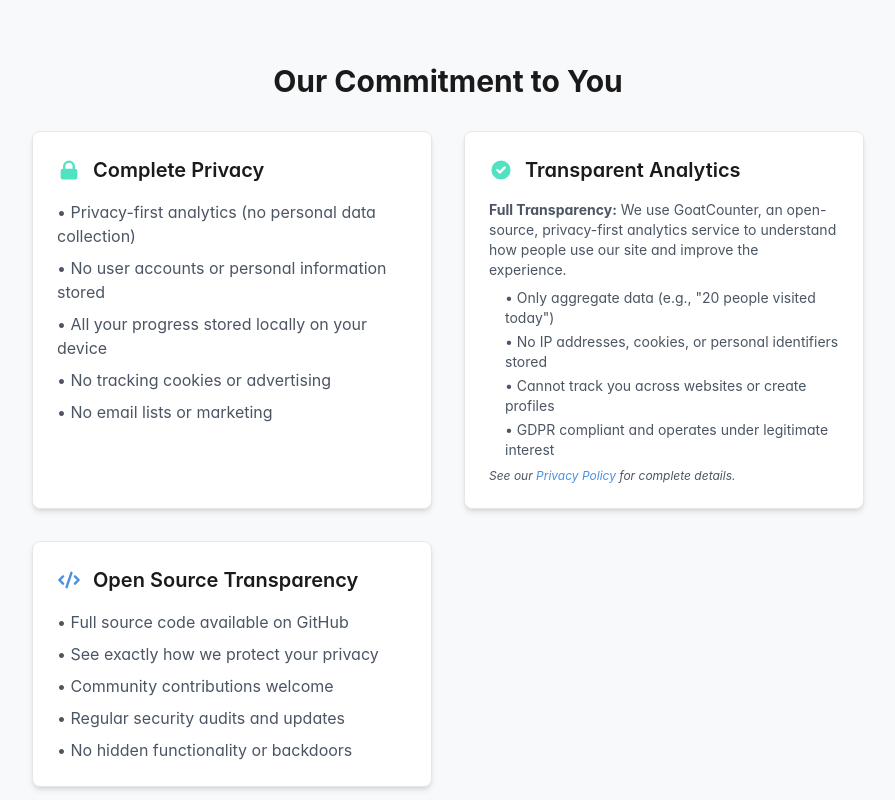
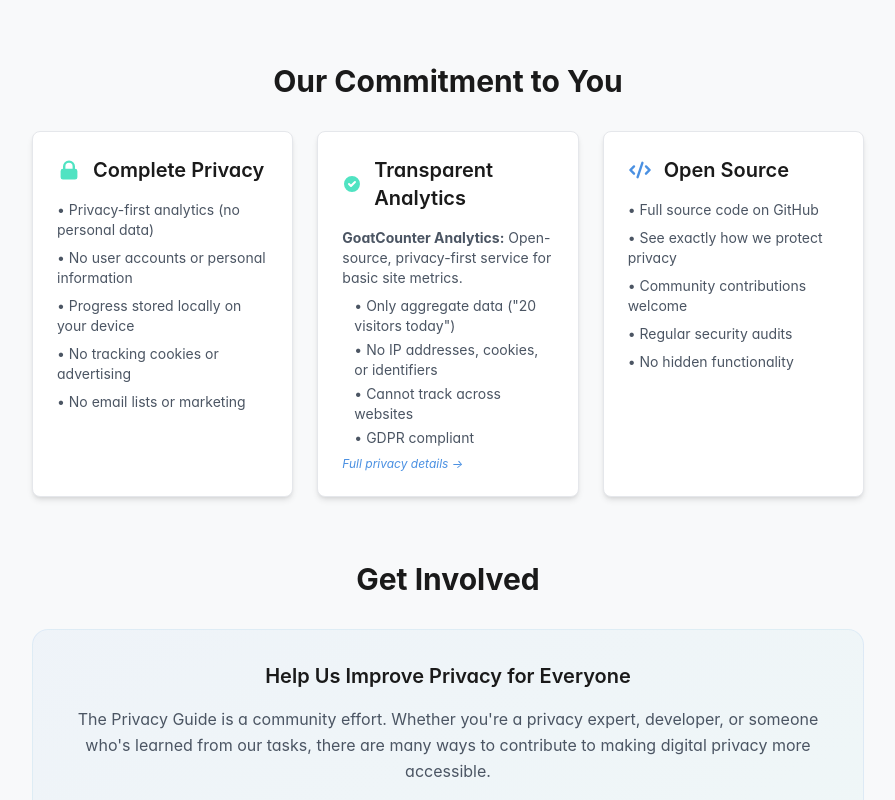
Before and after one commit to mcarlson501/theprivacy.guide, a Next.js app: page /about in a window 1280 px wide. Shown: the part 2400-3200 px from the top of the page, without its empty margins (192-1087 px from the left). Built offline with nearby package versions, Linux system fonts and the light colour scheme.

Commit message:
Update About Page: enhance layout and improve clarity of privacy features

```diff
--- a/app/about/page.js
+++ b/app/about/page.js
@@ -212,7 +212,7 @@ export default function AboutPage() {
         <section className="mb-12 sm:mb-16">
           <h2 className="text-2xl sm:text-3xl font-bold text-charcoal-gray dark:text-dark-text mb-6 sm:mb-8 text-center">Our Commitment to You</h2>
 
-          <div className="grid md:grid-cols-2 gap-8 mb-8">
+          <div className="grid lg:grid-cols-3 md:grid-cols-2 gap-6 mb-8">
             <div className="card">
               <h3 className="text-xl font-semibold text-charcoal-gray dark:text-dark-text mb-4 flex items-center">
                 <svg className="w-6 h-6 text-success-teal mr-3" fill="currentColor" viewBox="0 0 20 20">
@@ -220,10 +220,10 @@ export default function AboutPage() {
                 </svg>
                 Complete Privacy
               </h3>
-              <ul className="space-y-2 text-gray-600 dark:text-gray-300">
-                <li>• Privacy-first analytics (no personal data collection)</li>
-                <li>• No user accounts or personal information stored</li>
-                <li>• All your progress stored locally on your device</li>
+              <ul className="space-y-2 text-gray-600 dark:text-gray-300 text-sm">
+                <li>• Privacy-first analytics (no personal data)</li>
+                <li>• No user accounts or personal information</li>
+                <li>• Progress stored locally on your device</li>
                 <li>• No tracking cookies or advertising</li>
                 <li>• No email lists or marketing</li>
               </ul>
@@ -236,18 +236,18 @@ export default function AboutPage() {
                 </svg>
                 Transparent Analytics
               </h3>
-              <div className="space-y-2 text-gray-600 dark:text-gray-300">
-                <p className="text-sm">
-                  <strong>Full Transparency:</strong> We use GoatCounter, an open-source, privacy-first analytics service to understand how people use our site and improve the experience.
+              <div className="space-y-2 text-gray-600 dark:text-gray-300 text-sm">
+                <p>
+                  <strong>GoatCounter Analytics:</strong> Open-source, privacy-first service for basic site metrics.
                 </p>
-                <ul className="space-y-1 text-sm ml-4">
-                  <li>• Only aggregate data (e.g., "20 people visited today")</li>
-                  <li>• No IP addresses, cookies, or personal identifiers stored</li>
-                  <li>• Cannot track you across websites or create profiles</li>
-                  <li>• GDPR compliant and operates under legitimate interest</li>
+                <ul className="space-y-1 ml-3">
+                  <li>• Only aggregate data ("20 visitors today")</li>
+                  <li>• No IP addresses, cookies, or identifiers</li>
+                  <li>• Cannot track across websites</li>
+                  <li>• GDPR compliant</li>
                 </ul>
                 <p className="text-xs italic">
-                  See our <a href="/privacy" className="text-friendly-blue hover:underline">Privacy Policy</a> for complete details.
+                  <a href="/privacy" className="text-friendly-blue hover:underline">Full privacy details →</a>
                 </p>
               </div>
             </div>
@@ -257,14 +257,14 @@ export default function AboutPage() {
                 <svg className="w-6 h-6 text-friendly-blue mr-3" fill="currentColor" viewBox="0 0 20 20">
                   <path fillRule="evenodd" d="M12.316 3.051a1 1 0 01.633 1.265l-4 12a1 1 0 11-1.898-.632l4-12a1 1 0 011.265-.633zM5.707 6.293a1 1 0 010 1.414L3.414 10l2.293 2.293a1 1 0 11-1.414 1.414l-3-3a1 1 0 010-1.414l3-3a1 1 0 011.414 0zm8.586 0a1 1 0 011.414 0l3 3a1 1 0 010 1.414l-3 3a1 1 0 11-1.414-1.414L16.586 10l-2.293-2.293a1 1 0 010-1.414z" clipRule="evenodd" />
                 </svg>
-                Open Source Transparency
+                Open Source
               </h3>
-              <ul className="space-y-2 text-gray-600 dark:text-gray-300">
-                <li>• Full source code available on GitHub</li>
-                <li>• See exactly how we protect your privacy</li>
+              <ul className="space-y-2 text-gray-600 dark:text-gray-300 text-sm">
+                <li>• Full source code on GitHub</li>
+                <li>• See exactly how we protect privacy</li>
                 <li>• Community contributions welcome</li>
-                <li>• Regular security audits and updates</li>
-                <li>• No hidden functionality or backdoors</li>
+                <li>• Regular security audits</li>
+                <li>• No hidden functionality</li>
               </ul>
             </div>
           </div>
```
